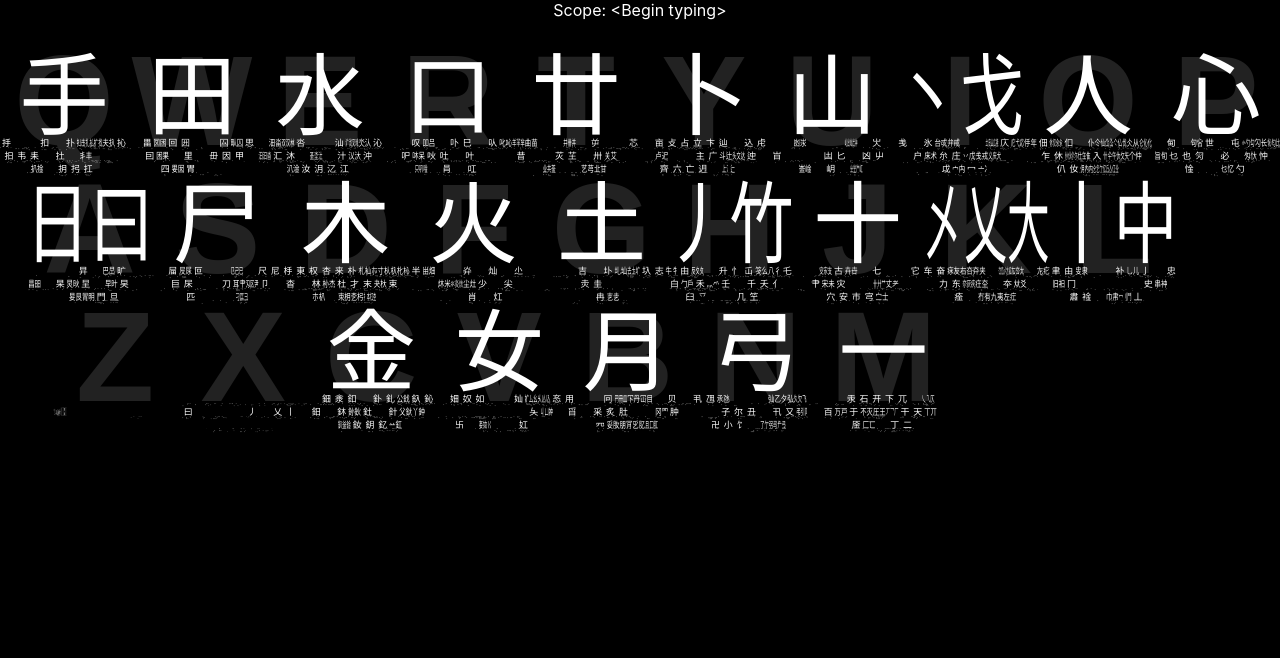
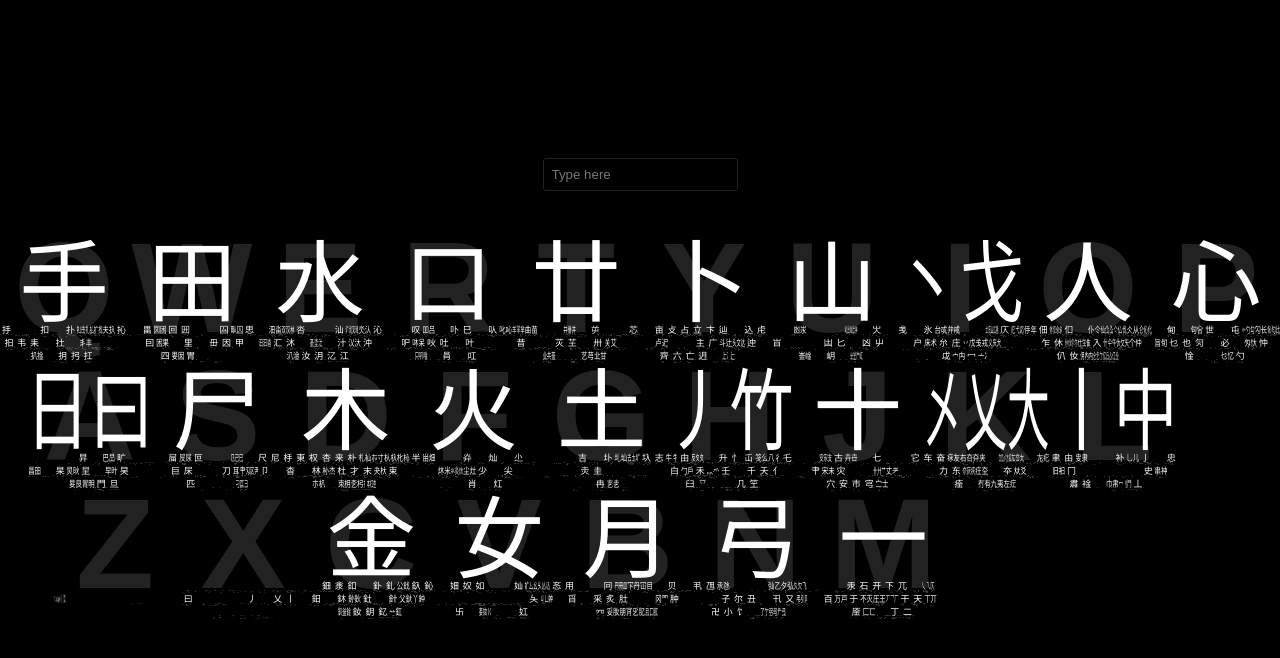
Before and after one commit to jcf120/cangjie-atlas, a React (Create React App) app: page / in a window 1280 px wide. Shown: the top 658 px of the page. Built offline with nearby package versions, Linux system fonts and the light colour scheme.

Commit message:
style tweaks, support resize, support broader inputs

```diff
--- a/src/App.module.css
+++ b/src/App.module.css
@@ -1,15 +1,26 @@
 .root {
-  width: 100%;
-  height: 100%;
+  width: 100vw;
+  height: 100vh;
   position: relative;
   display: flex;
   flex-direction: column;
+  overflow: hidden;
+  justify-content: center;
 }
 
 .breadcrumb {
   text-align: center;
+  margin: 1rem;
 }
 
-.layoutContainer {
-  flex-grow: 1;
+.breadcrumb input {
+  color: inherit;
+  background-color: inherit;
+  border: solid #222 1px;
+  border-radius: 3px;
+  padding: 0.5rem;
 }
+
+.breadcrumb input:focus {
+  outline: none;
+}
--- a/src/App.tsx
+++ b/src/App.tsx
@@ -1,30 +1,82 @@
-import React, { useEffect, useState } from "react";
+import React, { useState } from "react";
 import style from "./App.module.css";
 import Layout from "./Layout";
 
-const acceptedKeys = "qwertyuiopasdfghjklzxcvbnm";
+function charToKey(char: string) {
+  switch (char) {
+    case "手":
+      return "q";
+    case "田":
+      return "w";
+    case "水":
+      return "e";
+    case "口":
+      return "r";
+    case "廿":
+      return "t";
+    case "卜":
+      return "y";
+    case "山":
+      return "u";
+    case "戈":
+      return "i";
+    case "人":
+      return "o";
+    case "心":
+      return "p";
+    case "日":
+      return "a";
+    case "尸":
+      return "s";
+    case "木":
+      return "d";
+    case "火":
+      return "f";
+    case "土":
+      return "g";
+    case "竹":
+      return "h";
+    case "十":
+      return "j";
+    case "大":
+      return "k";
+    case "中":
+      return "l";
+    case "　":
+      return "z";
+    case "已":
+      return "x";
+    case "金":
+      return "c";
+    case "女":
+      return "v";
+    case "月":
+      return "b";
+    case "弓":
+      return "n";
+    case "一":
+      return "m";
+    default:
+      return char.toLowerCase();
+  }
+}
 
-function useScopeInput() {
-  const [scope, setScope] = useState("");
-  useEffect(() => {
-    document.addEventListener("keydown", (e) => {
-      if (acceptedKeys.includes(e.key)) {
-        setScope((scope) => scope + e.key);
-      } else if (e.code === "Backspace") {
-        setScope((scope) => scope.substring(0, scope.length - 1));
-      }
-    });
-  }, []);
-  return scope;
+function normaliseScope(scope: string) {
+  return scope.split("").map(charToKey).join("");
 }
 
 function App() {
-  const scope = useScopeInput();
+  const [scope, setScope] = useState("");
   return (
     <div className={style.root}>
-      <div className={style.breadcrumb}>Scope: {scope || "<Begin typing>"}</div>
+      <div className={style.breadcrumb}>
+        <input
+          placeholder="Type here"
+          onChange={(e) => setScope(e.target.value)}
+        />
+      </div>
       <div className={style.layoutContainer}>
-        <Layout scope={scope} />
+        <Layout scope={normaliseScope(scope)} />
       </div>
     </div>
   );
--- a/src/Layout.module.css
+++ /dev/null
@@ -1,3 +0,0 @@
-.canvas {
-  width: 100%;
-}
--- a/src/Layout.tsx
+++ b/src/Layout.tsx
@@ -1,6 +1,5 @@
-import React, { useEffect, useRef } from "react";
+import React, { useEffect, useRef, useState } from "react";
 import layoutsJson from "./data/layouts.json";
-import style from "./Layout.module.css";
 
 type LayoutData = Record<string, string | undefined>;
 type LayoutsData = Record<string, LayoutData | undefined>;
@@ -11,11 +10,10 @@ const row2Keys = Array.from("asdfghjkl");
 const row3Keys = Array.from("zxcvbnm");
 const units = row1Keys.length;
 
-function setupCanvas(canvas: HTMLCanvasElement) {
+function setupCanvas(canvas: HTMLCanvasElement, width: number, height: number) {
   const dpr = window.devicePixelRatio || 1;
-  const rect = canvas.getBoundingClientRect();
-  canvas.width = rect.width * dpr;
-  canvas.height = rect.height * dpr;
+  canvas.width = width * dpr;
+  canvas.height = height * dpr;
   const ctx = canvas.getContext("2d");
   if (ctx) {
     ctx.scale(dpr, dpr);
@@ -115,21 +113,39 @@ function drawQwerty(ctx: CanvasRenderingContext2D, width: number) {
   }
 }
 
+function debounce(fn: () => void, ms: number) {
+  let task = null as null | NodeJS.Timeout;
+  return () => {
+    if (task) clearTimeout(task);
+    task = setTimeout(fn, ms);
+  };
+}
+
 export default function Layout({ scope }: { scope: string }) {
+  const [width, setWidth] = useState(null as null | number);
   const canvasRef = useRef<HTMLCanvasElement>(null);
-  const ctxRef = useRef<CanvasRenderingContext2D | null>(null);
   useEffect(() => {
-    const canvas = canvasRef.current;
-    if (!ctxRef.current && canvas) ctxRef.current = setupCanvas(canvas);
-    const ctx = ctxRef.current;
-    if (ctx && canvas) {
-      const rect = canvas.getBoundingClientRect();
-      ctx.clearRect(0, 0, rect.width, rect.height);
+    setWidth(canvasRef.current?.offsetWidth ?? null);
+    const resize = debounce(() => {
+      setWidth(canvasRef.current?.offsetWidth ?? null);
+    }, 100);
+    resize();
+    window.addEventListener("resize", resize);
+    return () => window.removeEventListener("resize", resize);
+  }, []);
+  const height = ((width ?? 0) * 3.5) / 10;
+  useEffect(() => {
+    if (width) {
+      const canvas = canvasRef.current;
+      if (!canvas) return;
+      const ctx = setupCanvas(canvas, width, height);
+      if (!ctx) return;
+      ctx.clearRect(0, 0, width, height);
       ctx.fillStyle = "#222";
-      drawQwerty(ctx, rect.width);
+      drawQwerty(ctx, width);
       ctx.fillStyle = "white";
-      drawRecursive(ctx, 0, 0, rect.width, scope);
+      drawRecursive(ctx, 0, 0, width, scope);
     }
-  }, [scope]);
-  return <canvas className={style.canvas} ref={canvasRef} />;
+  }, [scope, width, height]);
+  return <canvas style={{ width: "100%", height }} ref={canvasRef} />;
 }
```
